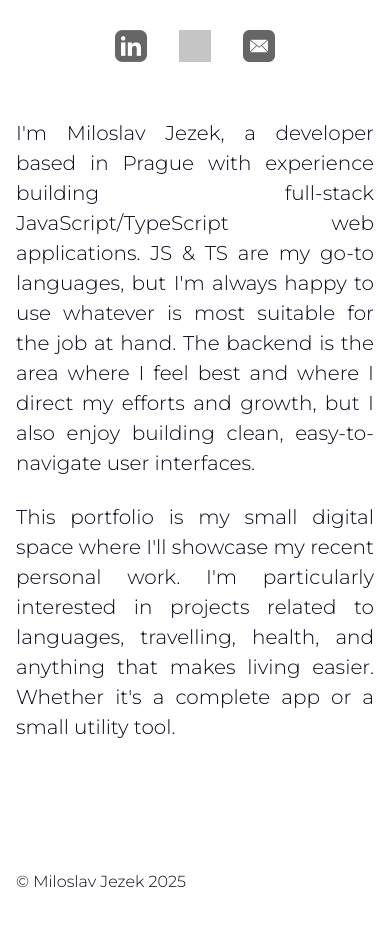
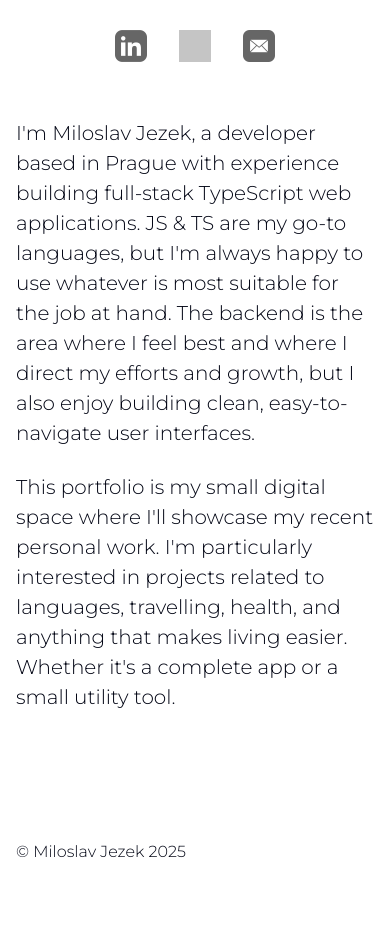
Before and after one commit to milojezek/portfolio, a Vue app: page / in a window 390 px wide. Shown: the part 1978-2904 px from the top of the page. Built offline with nearby package versions, Linux system fonts and the light colour scheme; grey boxes are pictures that could not be loaded.

Commit message:
Align about text to the left on mobile devices and make a small change in second paragraph

```diff
--- a/src/App.vue
+++ b/src/App.vue
@@ -35,7 +35,7 @@
         <div class="about-text-container">
           <p
             class="about-text"
-          >I'm Miloslav Jezek, a developer based in Prague with experience building full-stack JavaScript/TypeScript web applications. JS & TS are my go-to languages, but I'm always happy to use whatever is most suitable for the job at hand. The backend is the area where I feel best and where I direct my efforts and growth, but I also enjoy building clean, easy-to-navigate user interfaces.</p>
+          >I'm Miloslav Jezek, a developer based in Prague with experience building full-stack TypeScript web applications. JS & TS are my go-to languages, but I'm always happy to use whatever is most suitable for the job at hand. The backend is the area where I feel best and where I direct my efforts and growth, but I also enjoy building clean, easy-to-navigate user interfaces.</p>
           <p
             class="about-text"
             style="margin-top: 1.5rem;"
--- a/src/assets/styles.css
+++ b/src/assets/styles.css
@@ -467,6 +467,7 @@ a:hover {
     .footer-text {
         font-size: 1.25rem;
         width: 100%;
+        text-align: left;
     }
 
     .footer-text {
```
